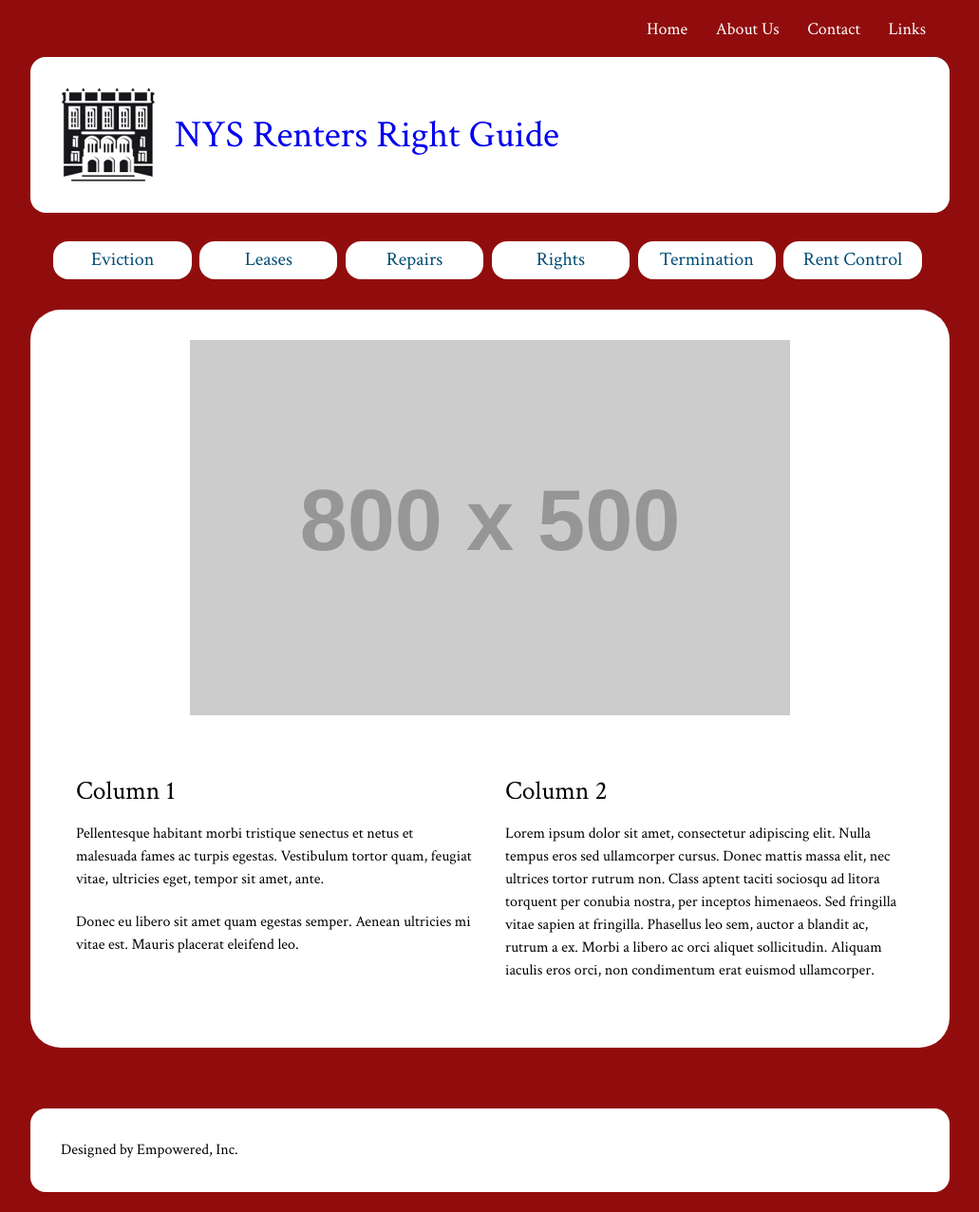
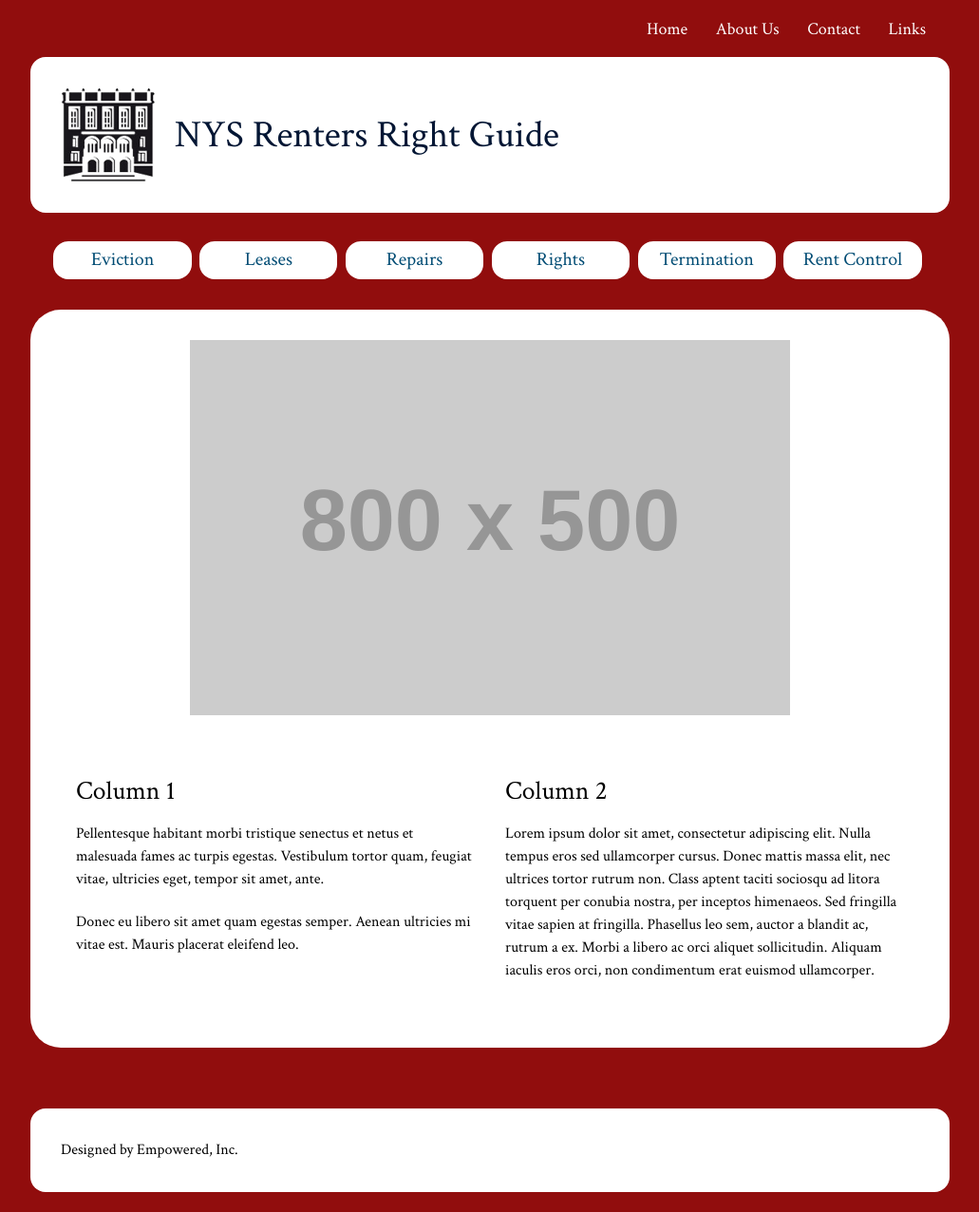
Before and after one commit to iinf362/team2, a Jekyll site: the page built from index.html, in a window 1280 px wide. Shown: the whole page at 95% size, without its empty margins (124-1155 px from the left). Built offline with Jekyll 4.4.1, drawn with Linux system fonts in a browser that asks for light colours.

Commit message:
jk now i did

```diff
--- a/css/style.css
+++ b/css/style.css
@@ -142,7 +142,7 @@ small, .font_small {font-size: 0.833em;}
 
 .title a,.title a:hover{
 	text-decoration: none;
-        color: 031634;
+        color: #031634;
 }
 
 .title-block {
```
